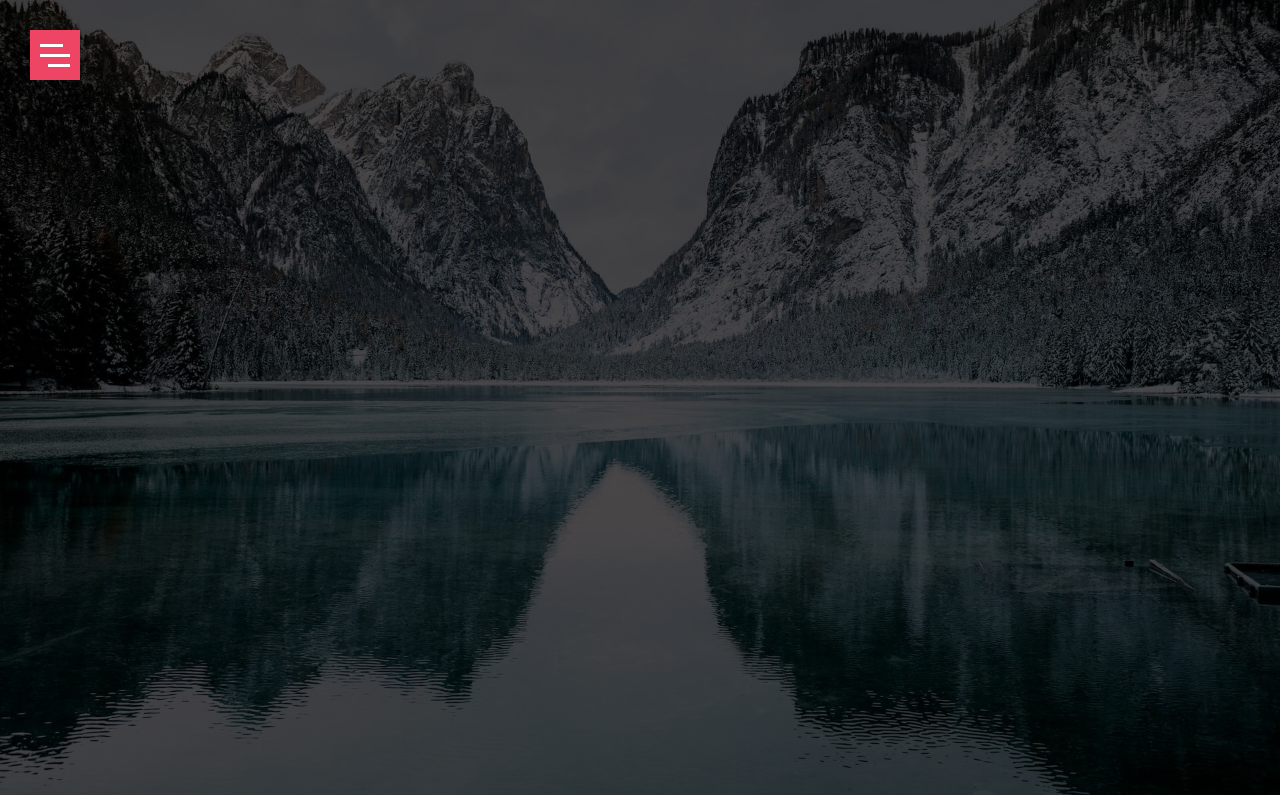
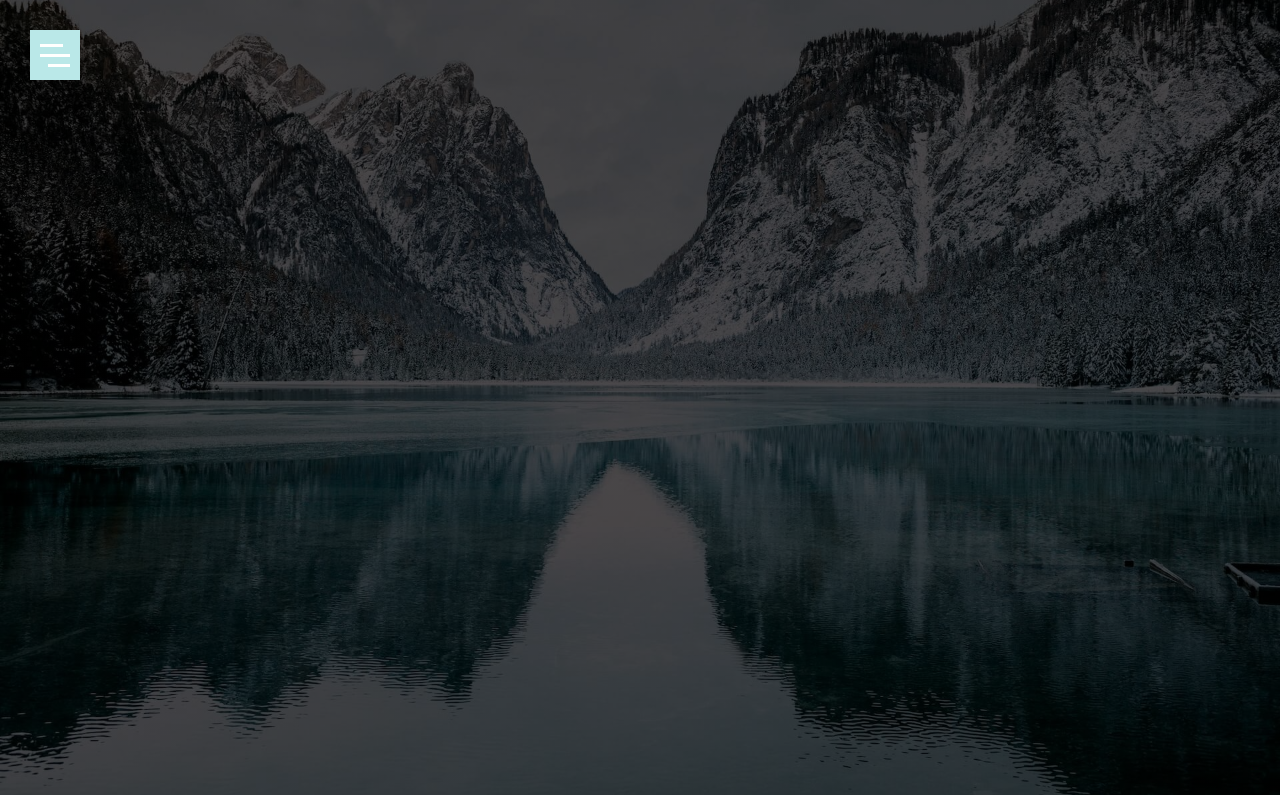
Before and after one commit to eduarf/realty-website, a website: page index.html in a window 1280 px wide. Shown: the top 795 px of the page. Drawn offline with Linux system fonts and the light colour scheme.

Commit message:
new colors trying

```diff
--- a/sass/abstracts/_colors.scss
+++ b/sass/abstracts/_colors.scss
@@ -1,8 +1,8 @@
-$color-stroke: #094067;
+$color-stroke: #272343;
 $color-main: #fffffe;
-$color-highlight: #3da9fc;
-$color-secondary: #90b4ce;
-$color-tertiary: #ef4565;
+$color-highlight: #ffd803;
+$color-secondary: #e3f6f5;
+$color-tertiary: #bae8e8;
 
 $color-background: $color-main;
 $color-headline: $color-stroke;
--- a/sass/layout/_header.scss
+++ b/sass/layout/_header.scss
@@ -61,6 +61,9 @@
         visibility: hidden;
         opacity: 0;
         transition: all $transition-duration;
+        display: flex;
+        align-items: center;
+        justify-content: center;
     }
     &__hamburger > div {
         position: relative;
```
Also changed, not shown: css/style.css.
